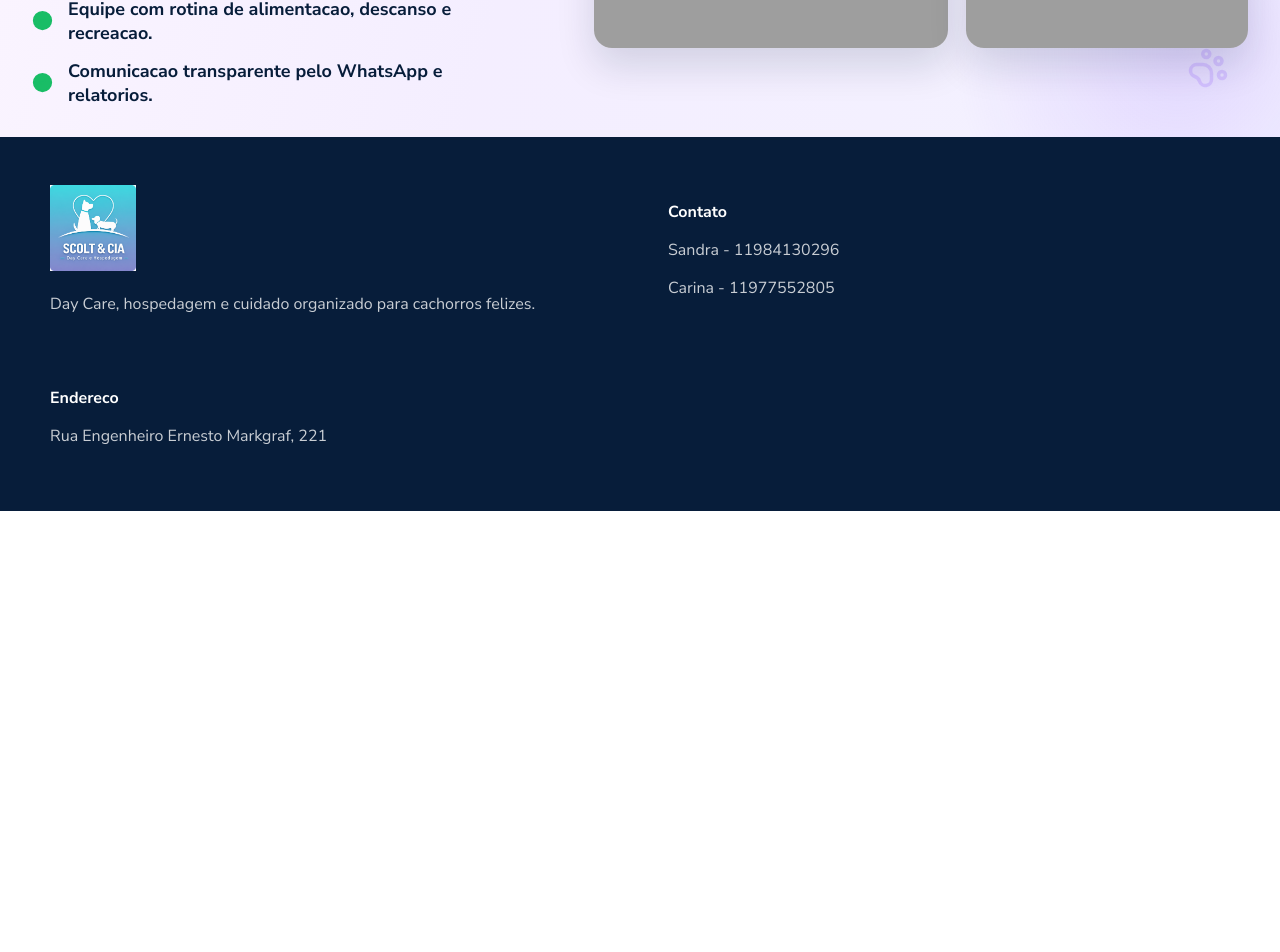
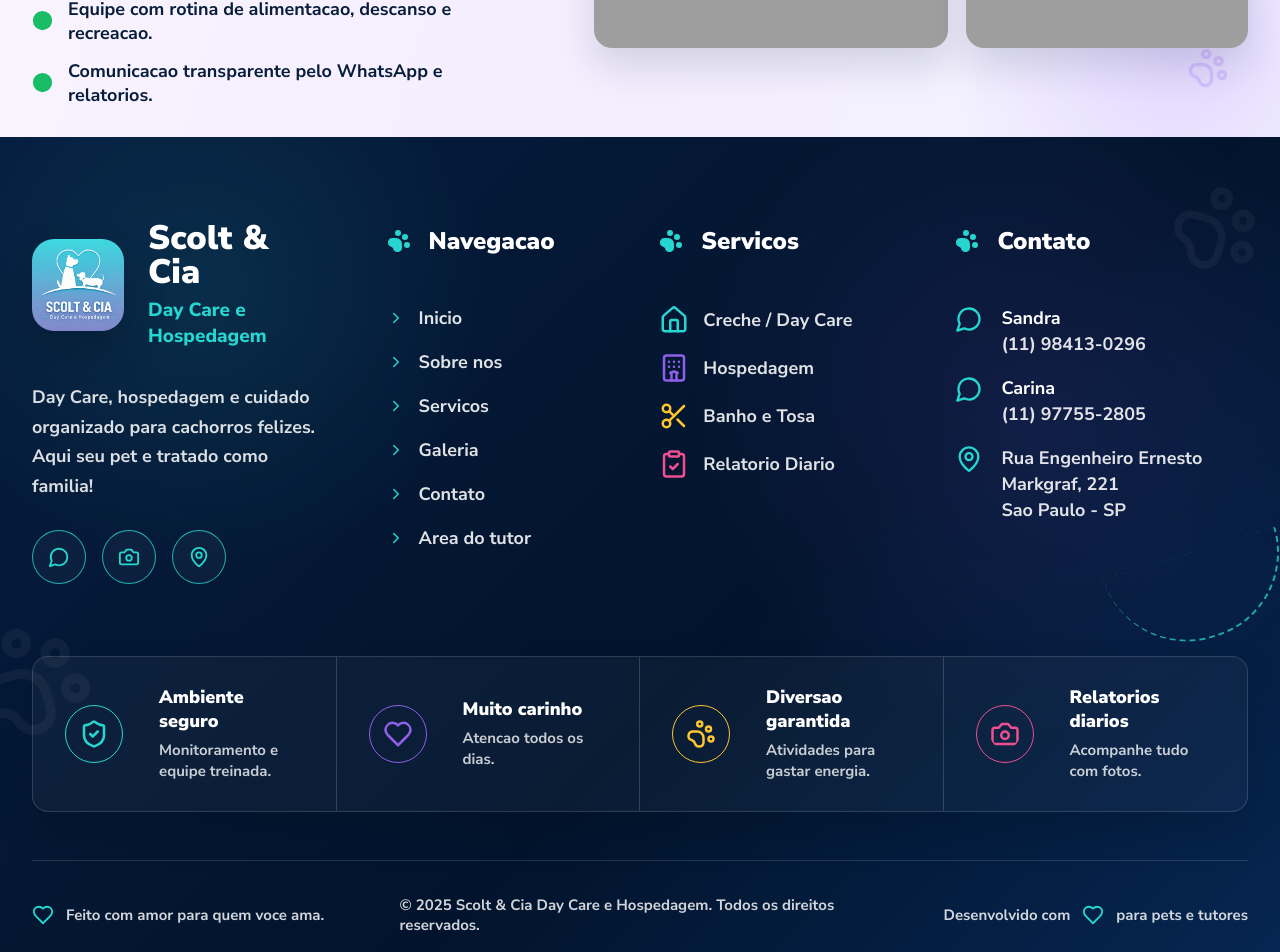
Before and after one commit to LucasAlmeidaPedroso/ScoltCiaVercel, a Next.js app: page / in a window 1280 px wide. Shown: the part 1245-2197 px from the top of the page. Before the commit the page ends 1756 px from the top, so only its background shows below. Built offline with nearby package versions, Linux system fonts and the light colour scheme; grey boxes are pictures that could not be loaded.

Commit message:
Atualiza rodape com contato e mapa

```diff
--- a/app/globals.css
+++ b/app/globals.css
@@ -942,11 +942,227 @@ textarea { resize: vertical; }
 }
 
 .site-footer {
-  background: var(--ink);
+  position: relative;
+  overflow: hidden;
   color: #fff;
-  padding: 48px 0;
-}
-.site-footer p { color: rgba(255,255,255,.78); }
+  background:
+    radial-gradient(circle at 16% 18%, rgba(38, 213, 209, .1), transparent 22%),
+    radial-gradient(circle at 80% 32%, rgba(126, 92, 232, .12), transparent 28%),
+    linear-gradient(135deg, #061d3f 0%, #02142d 58%, #062652 100%);
+  padding: 84px 0 54px;
+}
+.footer-shell {
+  position: relative;
+  width: min(1440px, calc(100% - 64px));
+  margin: auto;
+}
+.footer-main {
+  position: relative;
+  z-index: 2;
+  display: grid;
+  grid-template-columns: 1.25fr .9fr 1fr 1.25fr;
+  gap: 62px;
+}
+.footer-brand-block p {
+  max-width: 340px;
+  margin: 34px 0 28px;
+  color: rgba(255, 255, 255, .86);
+  font-size: 18px;
+  font-weight: 700;
+  line-height: 1.65;
+}
+.footer-logo-row {
+  display: flex;
+  align-items: center;
+  gap: 24px;
+}
+.footer-logo-row img {
+  border-radius: 22px;
+  box-shadow: 0 20px 42px rgba(0, 0, 0, .18);
+}
+.footer-logo-row strong {
+  display: block;
+  color: #fff;
+  font-size: 34px;
+  font-weight: 900;
+  line-height: 1;
+}
+.footer-logo-row span {
+  display: block;
+  margin-top: 8px;
+  color: #27d6d0;
+  font-size: 19px;
+  font-weight: 800;
+}
+.footer-socials {
+  display: flex;
+  gap: 16px;
+}
+.footer-socials a {
+  width: 54px;
+  height: 54px;
+  display: grid;
+  place-items: center;
+  border: 1px solid rgba(39, 214, 208, .8);
+  border-radius: 50%;
+  color: #27d6d0;
+  background: rgba(255, 255, 255, .03);
+  transition: transform .2s ease, background .2s ease;
+}
+.footer-socials a:hover {
+  transform: translateY(-2px);
+  background: rgba(39, 214, 208, .12);
+}
+.footer-column h2 {
+  display: flex;
+  align-items: center;
+  gap: 18px;
+  margin: 8px 0 34px;
+  color: #fff;
+  font-size: 24px;
+  font-weight: 900;
+}
+.footer-column h2 svg {
+  color: #27d6d0;
+  fill: #27d6d0;
+}
+.footer-column {
+  display: grid;
+  align-content: start;
+  gap: 18px;
+}
+.footer-column a {
+  display: flex;
+  align-items: center;
+  gap: 14px;
+  color: rgba(255, 255, 255, .88);
+  font-size: 18px;
+  font-weight: 700;
+  line-height: 1.45;
+}
+.footer-column a:hover {
+  color: #27d6d0;
+}
+.footer-column a > svg {
+  flex: 0 0 auto;
+  color: #27d6d0;
+}
+.footer-services-list a:nth-of-type(2) > svg { color: #8f5fe8; }
+.footer-services-list a:nth-of-type(3) > svg { color: #ffc52e; }
+.footer-services-list a:nth-of-type(4) > svg { color: #ed4f91; }
+.footer-contact a {
+  align-items: flex-start;
+  gap: 18px;
+}
+.footer-contact strong {
+  display: block;
+  color: #fff;
+  font-size: 18px;
+}
+.footer-benefits {
+  position: relative;
+  z-index: 2;
+  display: grid;
+  grid-template-columns: repeat(4, 1fr);
+  gap: 0;
+  margin: 72px auto 48px;
+  border: 1px solid rgba(255, 255, 255, .14);
+  border-radius: 16px;
+  background: rgba(255, 255, 255, .035);
+  box-shadow: 0 20px 44px rgba(0, 0, 0, .12);
+}
+.footer-benefits article {
+  display: grid;
+  grid-template-columns: 74px 1fr;
+  gap: 20px;
+  align-items: center;
+  padding: 28px 32px;
+  border-right: 1px solid rgba(255, 255, 255, .16);
+}
+.footer-benefits article:last-child {
+  border-right: 0;
+}
+.footer-benefits svg {
+  width: 58px;
+  height: 58px;
+  padding: 13px;
+  border: 1px solid currentColor;
+  border-radius: 50%;
+  color: #27d6d0;
+}
+.footer-benefits article:nth-child(2) svg { color: #8f5fe8; }
+.footer-benefits article:nth-child(3) svg { color: #ffc52e; }
+.footer-benefits article:nth-child(4) svg { color: #ed4f91; }
+.footer-benefits strong {
+  display: block;
+  color: #fff;
+  font-size: 18px;
+  font-weight: 900;
+}
+.footer-benefits span {
+  display: block;
+  margin-top: 7px;
+  color: rgba(255, 255, 255, .78);
+  font-size: 15px;
+  font-weight: 700;
+  line-height: 1.45;
+}
+.footer-bottom {
+  position: relative;
+  z-index: 2;
+  display: grid;
+  grid-template-columns: 1fr 1.4fr 1fr;
+  gap: 24px;
+  align-items: center;
+  padding-top: 34px;
+  border-top: 1px solid rgba(255, 255, 255, .14);
+  color: rgba(255, 255, 255, .82);
+  font-size: 15px;
+  font-weight: 700;
+}
+.footer-bottom span {
+  display: inline-flex;
+  align-items: center;
+  gap: 12px;
+}
+.footer-bottom span:nth-child(2) {
+  justify-content: center;
+}
+.footer-bottom span:nth-child(3) {
+  justify-content: flex-end;
+}
+.footer-bottom svg {
+  color: #27d6d0;
+}
+.footer-paw {
+  position: absolute;
+  z-index: 1;
+  color: rgba(255, 255, 255, .045);
+  pointer-events: none;
+}
+.footer-paw-a {
+  left: -58px;
+  bottom: 190px;
+  transform: rotate(-16deg);
+}
+.footer-paw-b {
+  right: -14px;
+  top: -38px;
+  transform: rotate(16deg);
+}
+.footer-heart-line {
+  position: absolute;
+  right: -44px;
+  top: 330px;
+  z-index: 1;
+  width: 180px;
+  height: 88px;
+  border: 2px dashed rgba(39, 214, 208, .75);
+  border-top: 0;
+  border-left: 0;
+  border-radius: 0 0 90px 90px;
+  transform: rotate(-17deg);
+}
 
 .site-header {
   background: rgba(255, 255, 255, .9);
@@ -1380,6 +1596,27 @@ textarea { resize: vertical; }
   .capacity-card {
     grid-template-columns: 1fr;
   }
+  .footer-main {
+    grid-template-columns: 1fr 1fr;
+  }
+  .footer-benefits {
+    grid-template-columns: 1fr 1fr;
+  }
+  .footer-benefits article:nth-child(2) {
+    border-right: 0;
+  }
+  .footer-benefits article:nth-child(-n + 2) {
+    border-bottom: 1px solid rgba(255, 255, 255, .16);
+  }
+  .footer-bottom {
+    grid-template-columns: 1fr;
+    text-align: center;
+  }
+  .footer-bottom span,
+  .footer-bottom span:nth-child(2),
+  .footer-bottom span:nth-child(3) {
+    justify-content: center;
+  }
   .home-hero-grid,
   .home-diff-grid {
     grid-template-columns: 1fr;
@@ -1433,6 +1670,39 @@ textarea { resize: vertical; }
     align-items: flex-start;
     flex-direction: column;
   }
+  .footer-shell {
+    width: min(100% - 28px, 1440px);
+  }
+  .footer-main,
+  .footer-benefits {
+    grid-template-columns: 1fr;
+  }
+  .footer-main {
+    gap: 38px;
+  }
+  .footer-logo-row {
+    align-items: flex-start;
+    flex-direction: column;
+    gap: 16px;
+  }
+  .footer-logo-row strong {
+    font-size: 28px;
+  }
+  .footer-column h2 {
+    margin-bottom: 14px;
+  }
+  .footer-benefits article,
+  .footer-benefits article:nth-child(2),
+  .footer-benefits article:nth-child(-n + 2) {
+    border-right: 0;
+    border-bottom: 1px solid rgba(255, 255, 255, .16);
+  }
+  .footer-benefits article:last-child {
+    border-bottom: 0;
+  }
+  .footer-heart-line {
+    display: none;
+  }
   .nav-shell {
     width: min(100% - 24px, 1320px);
   }
--- a/app/layout.tsx
+++ b/app/layout.tsx
@@ -2,6 +2,7 @@ import type { Metadata } from "next";
 import Image from "next/image";
 import Link from "next/link";
 import { Nunito_Sans } from "next/font/google";
+import { Camera, ChevronRight, ClipboardCheck, Heart, Home, Hotel, MapPin, MessageCircle, PawPrint, Scissors, ShieldCheck } from "lucide-react";
 import "./globals.css";
 
 const roundedFont = Nunito_Sans({
@@ -14,6 +15,8 @@ export const metadata: Metadata = {
   title: "Scolt&Cia | Day Care e Hospedagem",
   description: "Day Care, hospedagem e cuidado diario para cachorros."
 };
+
+const mapUrl = "https://www.google.com/maps/search/?api=1&query=Rua%20Engenheiro%20Ernesto%20Markgraf%2C%20221%20Sao%20Paulo%20SP";
 
 export default function RootLayout({ children }: { children: React.ReactNode }) {
   return (
@@ -38,19 +41,62 @@ export default function RootLayout({ children }: { children: React.ReactNode })
         </header>
         {children}
         <footer className="site-footer">
-          <div className="footer-grid">
-            <div>
-              <Image src="/img/logo-scolt-cia.png" alt="Scolt&Cia" width={86} height={86} />
-              <p>Day Care, hospedagem e cuidado organizado para cachorros felizes.</p>
+          <div className="footer-shell">
+            <span className="footer-paw footer-paw-a"><PawPrint size={118} /></span>
+            <span className="footer-paw footer-paw-b"><PawPrint size={92} /></span>
+            <span className="footer-heart-line" aria-hidden="true" />
+
+            <div className="footer-main">
+              <section className="footer-brand-block">
+                <div className="footer-logo-row">
+                  <Image src="/img/logo-scolt-cia.png" alt="Scolt&Cia" width={92} height={92} />
+                  <div><strong>Scolt & Cia</strong><span>Day Care e Hospedagem</span></div>
+                </div>
+                <p>Day Care, hospedagem e cuidado organizado para cachorros felizes. Aqui seu pet e tratado como familia!</p>
+                <div className="footer-socials">
+                  <a href="https://wa.me/5511984130296" aria-label="WhatsApp"><MessageCircle size={22} /></a>
+                  <a href="https://www.instagram.com/" aria-label="Instagram"><Camera size={22} /></a>
+                  <a href={mapUrl} target="_blank" rel="noopener noreferrer" aria-label="Mapa"><MapPin size={22} /></a>
+                </div>
+              </section>
+
+              <section className="footer-column">
+                <h2><PawPrint size={24} />Navegacao</h2>
+                <Link href="/"><ChevronRight size={18} />Inicio</Link>
+                <Link href="/sobre"><ChevronRight size={18} />Sobre nos</Link>
+                <Link href="/servicos"><ChevronRight size={18} />Servicos</Link>
+                <Link href="/galeria"><ChevronRight size={18} />Galeria</Link>
+                <Link href="/contato"><ChevronRight size={18} />Contato</Link>
+                <Link href="/reserva"><ChevronRight size={18} />Area do tutor</Link>
+              </section>
+
+              <section className="footer-column footer-services-list">
+                <h2><PawPrint size={24} />Servicos</h2>
+                <Link href="/servicos"><Home size={30} />Creche / Day Care</Link>
+                <Link href="/servicos"><Hotel size={30} />Hospedagem</Link>
+                <Link href="/servicos"><Scissors size={30} />Banho e Tosa</Link>
+                <Link href="/servicos"><ClipboardCheck size={30} />Relatorio Diario</Link>
+              </section>
+
+              <section className="footer-column footer-contact">
+                <h2><PawPrint size={24} />Contato</h2>
+                <a href="https://wa.me/5511984130296"><MessageCircle size={28} /><span><strong>Sandra</strong>(11) 98413-0296</span></a>
+                <a href="https://wa.me/5511977552805"><MessageCircle size={28} /><span><strong>Carina</strong>(11) 97755-2805</span></a>
+                <a href={mapUrl} target="_blank" rel="noopener noreferrer"><MapPin size={28} /><span>Rua Engenheiro Ernesto Markgraf, 221<br />Sao Paulo - SP</span></a>
+              </section>
             </div>
-            <div>
-              <strong>Contato</strong>
-              <p>Sandra - 11984130296</p>
-              <p>Carina - 11977552805</p>
+
+            <div className="footer-benefits">
+              <article><ShieldCheck size={34} /><div><strong>Ambiente seguro</strong><span>Monitoramento e equipe treinada.</span></div></article>
+              <article><Heart size={34} /><div><strong>Muito carinho</strong><span>Atencao todos os dias.</span></div></article>
+              <article><PawPrint size={34} /><div><strong>Diversao garantida</strong><span>Atividades para gastar energia.</span></div></article>
+              <article><Camera size={34} /><div><strong>Relatorios diarios</strong><span>Acompanhe tudo com fotos.</span></div></article>
             </div>
-            <div>
-              <strong>Endereco</strong>
-              <p>Rua Engenheiro Ernesto Markgraf, 221</p>
+
+            <div className="footer-bottom">
+              <span><Heart size={22} />Feito com amor para quem voce ama.</span>
+              <span>© 2025 Scolt & Cia Day Care e Hospedagem. Todos os direitos reservados.</span>
+              <span>Desenvolvido com <Heart size={22} /> para pets e tutores</span>
             </div>
           </div>
         </footer>
```
